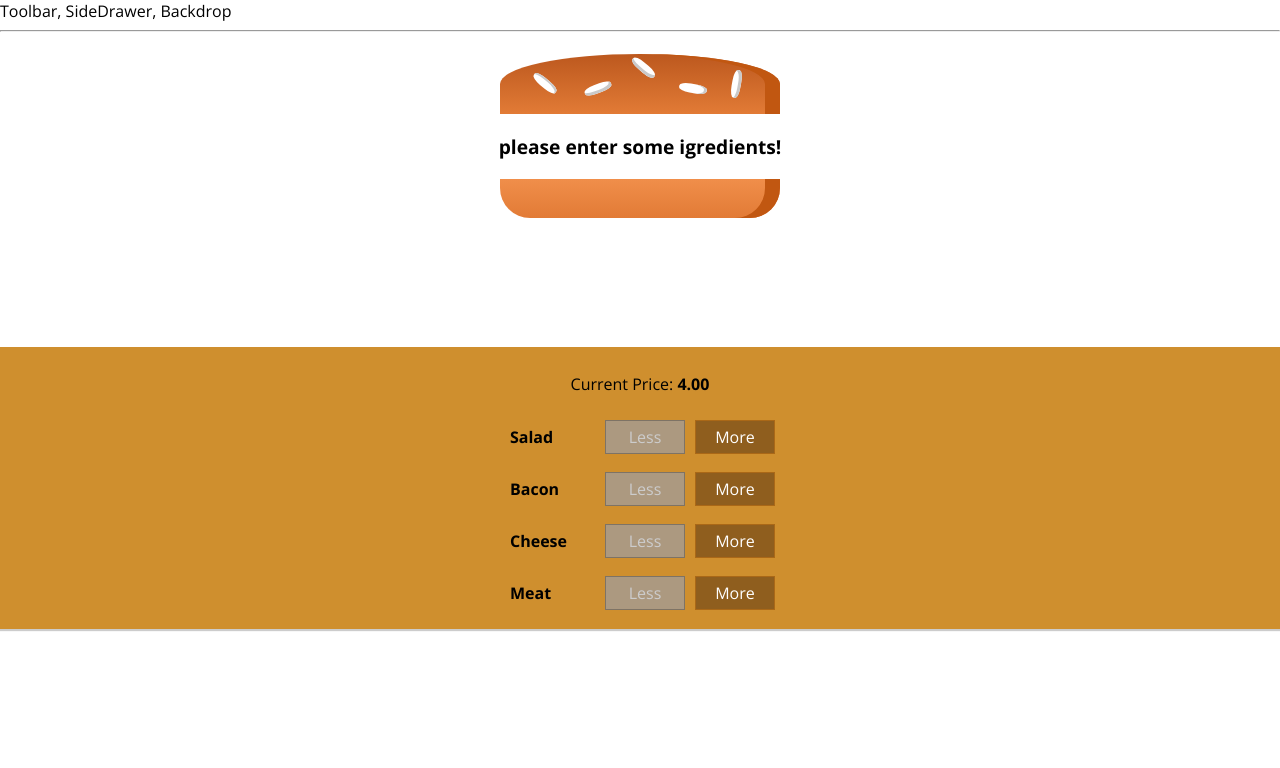
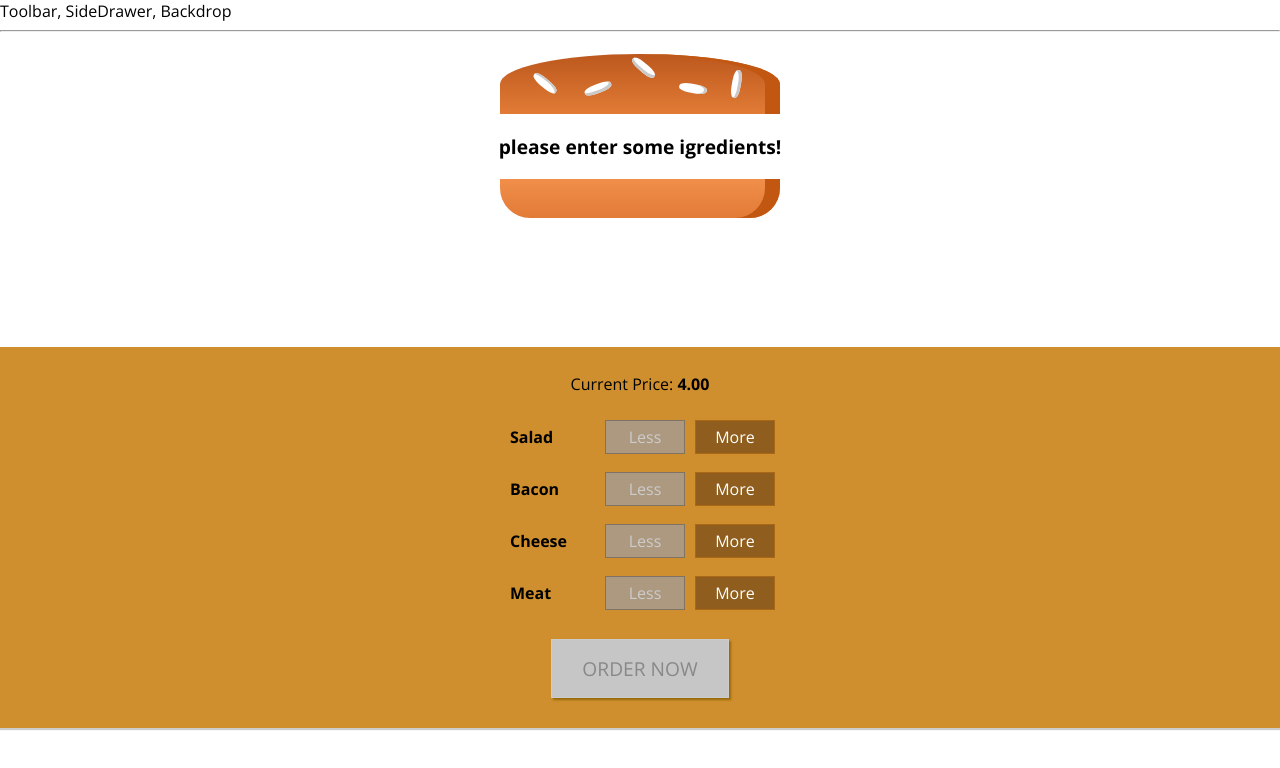
Before and after one commit to fAr-happy/burger-builder, a React (Create React App) app: page / in a window 1280 px wide. Shown: the top 768 px of the page. Built offline with nearby package versions, Linux system fonts and the light colour scheme.

Commit message:
adding order button

```diff
--- a/src/components/Burger/BuildControls/BuildControls.js
+++ b/src/components/Burger/BuildControls/BuildControls.js
@@ -26,6 +26,7 @@
           ></BuildControl>
         );
       })}
+      <button className={styles.OrderButton} disabled={!props.purchasable}>ORDER NOW</button>
     </div>
   );
 };
--- a/src/components/Burger/BuildControls/BuildControls.module.css
+++ b/src/components/Burger/BuildControls/BuildControls.module.css
@@ -8,3 +8,46 @@
   margin: auto;
   padding: 10px 0;
 }
+
+.OrderButton {
+  background-color: #dad735;
+  outline: none;
+  cursor: pointer;
+  border: 1px solid #966909;
+  color: #966909;
+  font-family: inherit;
+  font-size: 1.2em;
+  padding: 15px 30px;
+  margin: 20px 0px;
+  box-shadow: 2px 2px 2px #966909;
+}
+
+.OrderButton:hover,
+.OrderButton:active {
+  background-color: #a0db41;
+  border: 1px solid #966909;
+  color: #966909;
+}
+
+.OrderButton:disabled {
+  background-color: #c7c6c6;
+  cursor: not-allowed;
+  border: 1px solid #ccc;
+  color: #888888;
+}
+
+.OrderButton:not(:disabled) {
+  animation: enable 0.3s linear;
+}
+
+@keyframes enable {
+  0% {
+    transform: scale(1);
+  }
+  60% {
+    transform: scale(1.1);
+  }
+  100% {
+    transform: scale(1);
+  }
+}
--- a/src/components/containers/BurgerBuilder/BurgerBuilder.js
+++ b/src/components/containers/BurgerBuilder/BurgerBuilder.js
@@ -18,7 +18,16 @@
       cheese: 0,
       meat: 0
     },
-    totalPrice: 4
+    totalPrice: 4,
+    purchasable: false
+  };
+
+  updatePurchasedState = ingredients => {
+    let purchasable = Object.values(ingredients).reduce((a, b) => a + b) > 0;
+    console.log(purchasable);
+    this.setState({
+      purchasable: purchasable
+    });
   };
 
   addingIngredientHandler = type => {
@@ -34,6 +43,7 @@
       ingredients: updatedIngredients,
       totalPrice: newPrice
     });
+    this.updatePurchasedState(updatedIngredients);
   };
 
   removeIngredientHandler = type => {
@@ -49,10 +59,11 @@
       ingredients: updatedIngredients,
       totalPrice: newPrice
     });
+    this.updatePurchasedState(updatedIngredients);
   };
 
   render() {
-    let disabledInfo = { ...this.state.ingredients };
+    const disabledInfo = { ...this.state.ingredients };
     for (let i in disabledInfo) {
       disabledInfo[i] = disabledInfo[i] <= 0;
     }
@@ -64,6 +75,7 @@
           removeIngredient={this.removeIngredientHandler}
           disabled={disabledInfo}
           price={this.state.totalPrice}
+          purchasable={this.state.purchasable}
         />
       </Aux>
     );
```
